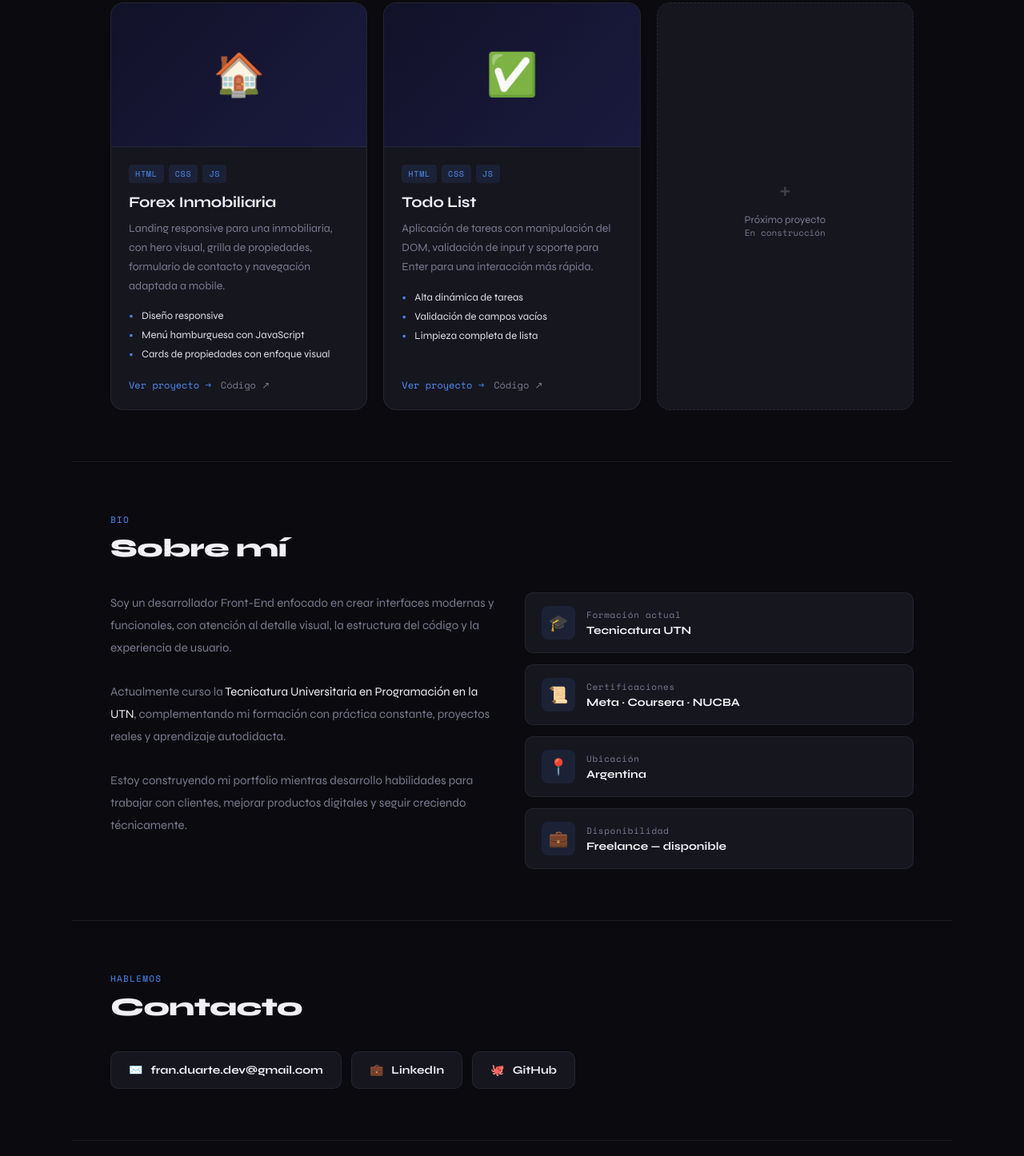
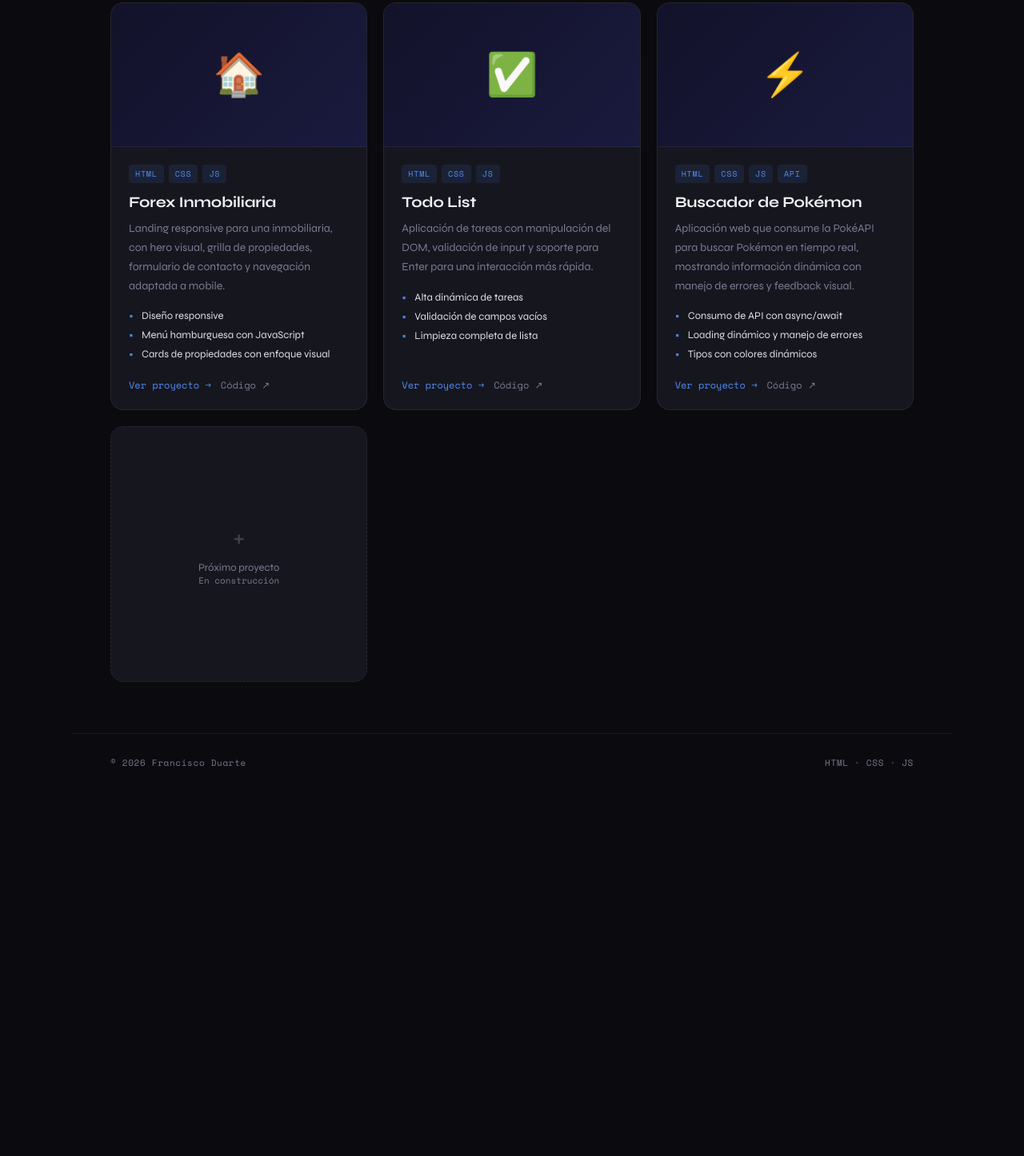
Before and after one commit to franduartedev/Portafolio, a plain HTML site: page index.html in a window 1280 px wide. Shown: the part 1074-2520 px from the top of the page at 80% size. After the commit the page ends 2064 px from the top, so only its background shows below. Drawn offline with nearby package versions, Linux system fonts and the light colour scheme.

Commit message:
Update index.html

```diff
--- a/index.html
+++ b/index.html
@@ -624,7 +624,7 @@ footer p {
     </ul>
   </nav>
 
-<div class="hero">
+  <div class="hero">
     <div>
       <div class="hero-badge">Frontend Developer</div>
       <h1>Francisco<br><span>Duarte</span></h1>
@@ -666,6 +666,7 @@ footer p {
 
     <div class="projects-grid">
 
+      <!-- FOREX -->
       <article class="project-card">
         <div class="project-img-placeholder">🏠</div>
 
@@ -696,6 +697,7 @@ footer p {
         </div>
       </article>
 
+      <!-- TODO LIST -->
       <article class="project-card">
         <div class="project-img-placeholder">✅</div>
 
@@ -726,6 +728,39 @@ footer p {
         </div>
       </article>
 
+      <!-- POKEMON APP -->
+      <article class="project-card">
+        <div class="project-img-placeholder">⚡</div>
+
+        <div class="project-body">
+          <div class="project-tags">
+            <span class="project-tag">HTML</span>
+            <span class="project-tag">CSS</span>
+            <span class="project-tag">JS</span>
+            <span class="project-tag">API</span>
+          </div>
+
+          <h3 class="project-title">Buscador de Pokémon</h3>
+
+          <p class="project-desc">
+            Aplicación web que consume la PokéAPI para buscar Pokémon en tiempo real,
+            mostrando información dinámica con manejo de errores y feedback visual.
+          </p>
+
+          <ul class="project-features">
+            <li>Consumo de API con async/await</li>
+            <li>Loading dinámico y manejo de errores</li>
+            <li>Tipos con colores dinámicos</li>
+          </ul>
+
+          <div class="project-actions">
+            <a class="project-link" href="https://franduartedev.github.io/pokemon-app/" target="_blank">Ver proyecto →</a>
+            <a class="project-link secondary" href="https://github.com/franduartedev/pokemon-app" target="_blank">Código ↗</a>
+          </div>
+        </div>
+      </article>
+
+      <!-- FUTURO -->
       <article class="project-card empty">
         <div class="empty-icon">+</div>
         <div class="empty-text">
@@ -737,79 +772,9 @@ footer p {
     </div>
   </div>
 
-  <div class="section-wrap">
-    <div class="section-label">Bio</div>
-    <div class="section-title">Sobre mí</div>
-
-    <div class="about-grid">
-      <p class="about-text">
-        Soy un desarrollador Front-End enfocado en crear interfaces modernas y funcionales,
-        con atención al detalle visual, la estructura del código y la experiencia de usuario.
-        <br><br>
-        Actualmente curso la <strong>Tecnicatura Universitaria en Programación en la UTN</strong>,
-        complementando mi formación con práctica constante, proyectos reales y aprendizaje autodidacta.
-        <br><br>
-        Estoy construyendo mi portfolio mientras desarrollo habilidades para trabajar con clientes,
-        mejorar productos digitales y seguir creciendo técnicamente.
-      </p>
-
-      <div class="about-stats">
-        <div class="stat-card">
-          <div class="stat-icon">🎓</div>
-          <div>
-            <div class="stat-label">Formación actual</div>
-            <div class="stat-value">Tecnicatura UTN</div>
-          </div>
-        </div>
-
-        <div class="stat-card">
-          <div class="stat-icon">📜</div>
-          <div>
-            <div class="stat-label">Certificaciones</div>
-            <div class="stat-value">Meta · Coursera · NUCBA</div>
-          </div>
-        </div>
-
-        <div class="stat-card">
-          <div class="stat-icon">📍</div>
-          <div>
-            <div class="stat-label">Ubicación</div>
-            <div class="stat-value">Argentina</div>
-          </div>
-        </div>
-
-        <div class="stat-card">
-          <div class="stat-icon">💼</div>
-          <div>
-            <div class="stat-label">Disponibilidad</div>
-            <div class="stat-value">Freelance — disponible</div>
-          </div>
-        </div>
-      </div>
-    </div>
-  </div>
-
-  <div class="section-wrap" id="contacto">
-    <div class="section-label">Hablemos</div>
-    <div class="section-title">Contacto</div>
-
-    <div class="contact-links">
-      <a class="contact-link" href="mailto:fran.duarte.dev@gmail.com">
-        <span>✉️</span> fran.duarte.dev@gmail.com
-      </a>
-      <a class="contact-link" href="http://www.linkedin.com/in/francisco-duarte-dev" target="_blank">
-        <span>💼</span> LinkedIn
-      </a>
-      <a class="contact-link" href="https://github.com/franduartedev" target="_blank">
-        <span>🐙</span> GitHub
-      </a>
-    </div>
-  </div>
-
   <footer>
     <p>© 2026 Francisco Duarte</p>
     <p>HTML · CSS · JS</p>
   </footer>
 
 </body>
-</html>
```
